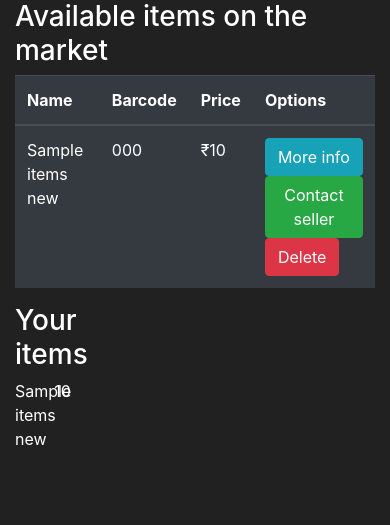
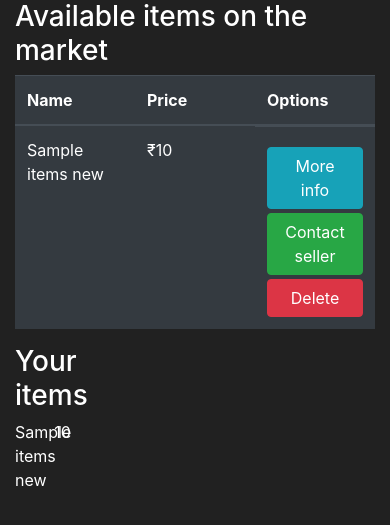
Before and after one commit to sameer21100/market, a Flask app: page /market in a window 390 px wide. Shown: the part 56-581 px from the top of the page. Run offline with Flask 3, Linux system fonts and the light colour scheme; the visitor is signed in with stand-in values (Sample User, id 1); a database or web service that is not in the repository returns one stand-in record (values such as "Sample title"); some libraries are stand-ins or nearby versions.

Commit message:
The buttons are more flixible now in small screen like smartphone

```diff
--- a/templates/market.html
+++ b/templates/market.html
@@ -2,42 +2,44 @@
 {%block title%}Market{%endblock%}
 {%block content%}
 <div class="container">
+  <style>
+    td {
+      word-break: break-word;
+      overflow-wrap: break-word;
+    }
+  </style>
   <div class="row">
     <div class="col-12">
       <h3>
         Available items on the market
       </h3>
-      <table class="table table-hover table-dark">
+      <div class="table-responsive">
+        <table class="table table-hover table-dark" style="width: 100%; table-layout: fixed; word-wrap: break-word;">
           <thead>
             <tr>
               <!-- <th scope="col">ID</th> -->
               <th scope="col">Name</th>
-            <th scope="col">Barcode</th>
+              <!-- <th scope="col">Barcode</th> -->
               <th scope="col">Price</th>
               <th> Options</th>
-
             </tr>
           </thead>
           <tbody>
-
             {%for item in objects%}
             <tr>
               <!-- <td>{{item["id"]}}</td> -->
               <!-- <td>{{item["id"]}}</td> -->
               <td>{{item["name"]}}</td>
-            <td>{{item["barcode"]}}</td>
+              <!-- <td>{{item["barcode"]}}</td> -->
               <td>₹{{item["price"]}}</td>
-            <td>
-              <button class="btn btn-outline btn-info" data-toggle="modal" data-target="#modal-{{item['id']}}">More
-                info</button>
+              <!-- Desktop/Tablet View -->
+              <td class="d-none d-md-block">
+                <button class="btn btn-outline btn-info" data-toggle="modal" data-target="#modal-{{item['id']}}">More info</button>
                 <form action="/reduce/50/{{item['owner_id']}}" method="POST" style="display:inline">
                   <input type="hidden" name="form_type" value="pay">
                   <button class=" btn btn-outline btn-success" style="display: inline;"
-                  onclick="return confirm('This will take 500 credits from your account!!');">
-
+                    onclick="return confirm('This will take 50 credits from your account!!');">
                      Contact seller
-
-
                   </button>
                 </form>
                 {%if session['id']==item['owner_id']%}
@@ -47,6 +49,26 @@
                     onclick="return confirm('Are you sure you want to delete this item?');">Delete</button>
                 </form>
                 {%endif%}
+              </td>
+              <!-- Mobile View -->
+              <td class="d-block d-md-none">
+                <div class="mt-2">
+                  <button class="btn btn-outline btn-info btn-block mb-1" data-toggle="modal" data-target="#modal-{{item['id']}}">More info</button>
+                  <form action="/reduce/50/{{item['owner_id']}}" method="POST">
+                    <input type="hidden" name="form_type" value="pay">
+                    <button class="btn btn-outline btn-success btn-block mb-1"
+                      onclick="return confirm('This will take 50 credits from your account!!');">
+                      Contact seller
+                    </button>
+                  </form>
+                  {%if session['id']==item['owner_id']%}
+                  <form method="POST" action="/delete/{{item['id']}}">
+                    <input type="hidden" name="form_type" value="delete">
+                    <button type="submit" class="btn btn-danger btn-block"
+                      onclick="return confirm('Are you sure you want to delete this item?');">Delete</button>
+                  </form>
+                  {%endif%}
+                </div>
               </td>
             </tr>
             <div class="modal fade" id="modal-{{item['id']}}" tabindex="-1" role="dialog"
@@ -73,6 +95,7 @@
             {%endfor%}
           </tbody>
         </table>
+      </div>
     </div>
     <div class="col-4">
 
```
Lines whose indentation alone changed are shown as unchanged.
